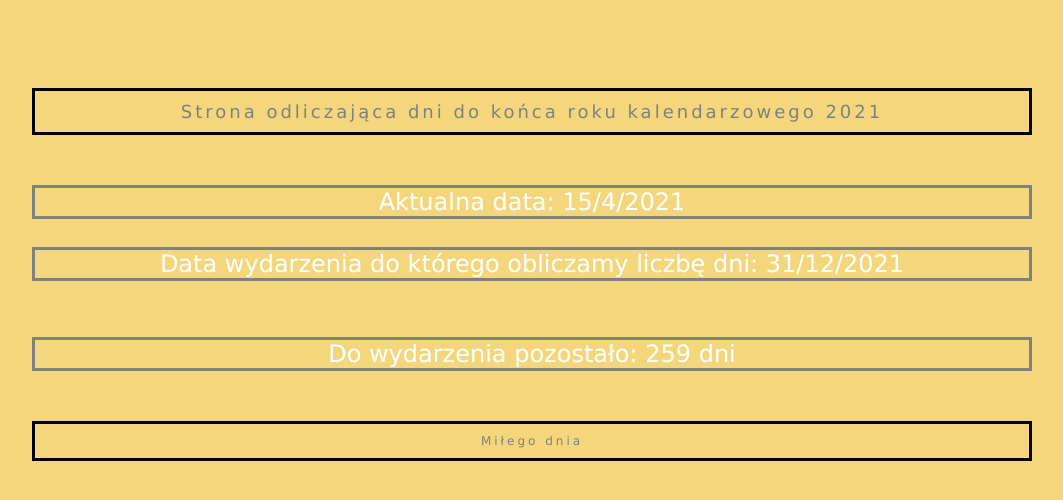
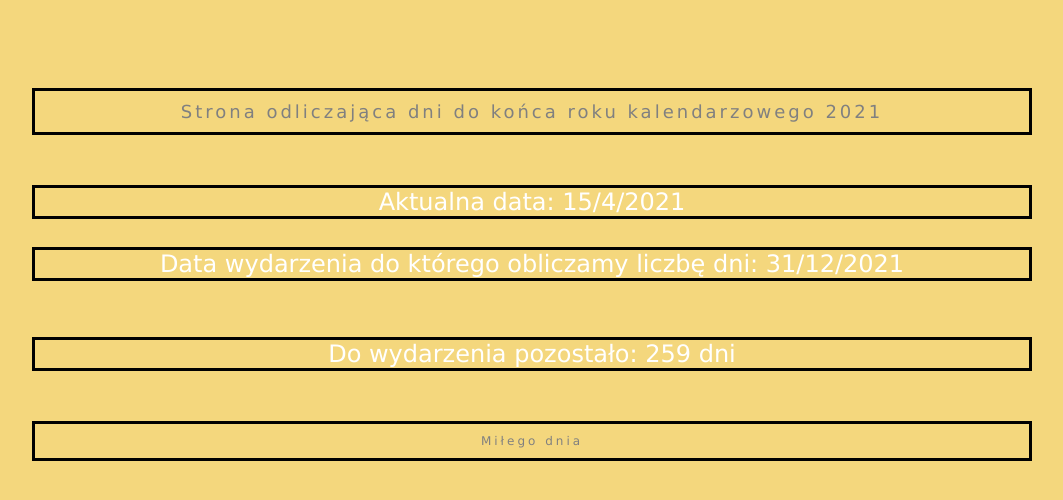
Before and after one commit to slosw2cg01/js, a plain HTML site: page index.html in a window 1280 px wide. Shown: the whole page, without its empty margins (108-1171 px from the left). Drawn offline with Linux system fonts and the light colour scheme.

Commit message:
Update style.css

```diff
--- a/style.css
+++ b/style.css
@@ -18,29 +18,29 @@ color: white;
 #aktualnaData
 {
 	  text-align: center;
-    border: 3px solid #808080;
+    border: 3px solid black;
 }
 #dniDoWydarzenia
 {
 	  text-align: center;
-    border: 3px solid #808080;
+    border: 3px solid black;
 }
 #doWydarzenia
 {
 	  text-align: center;
-    border: 3px solid #808080;
+    border: 3px solid black;
 }
 
 #dataWydarzenia
 {
 	  text-align: center;
-    border: 3px solid #808080;
+    border: 3px solid black;
 }
 
 #description
 {
 	text-align: center;
-	border: 3px solid #808080;
+	border: 3px solid black;
 }
 
 #footer
```
